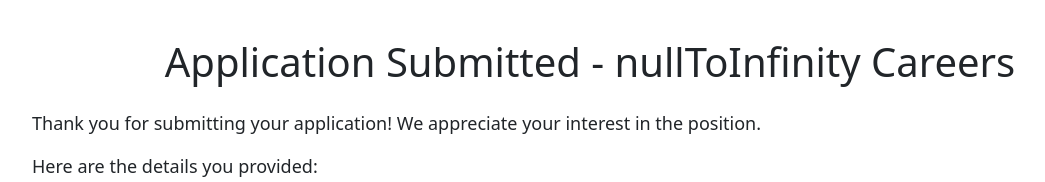
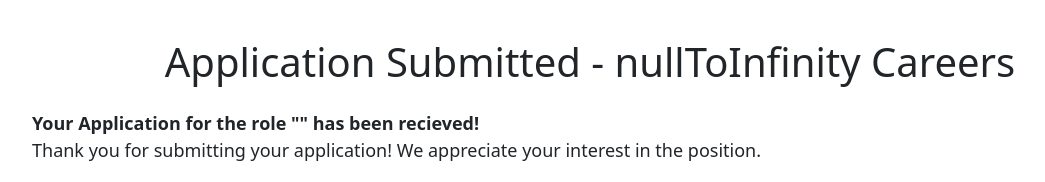
Before and after one commit to abdullahmoosa/careers-website-v2, a Flask app: template templates/application_submitted.html in a window 1280 px wide. Shown: the part 56-238 px from the top of the page, without its empty margins (50-1095 px from the left). Run offline with Flask 3, Linux system fonts and the light colour scheme; the template is opened without the code that fills it, so the values that code supplies are empty.

Commit message:
Added application submission page

```diff
--- a/app.py
+++ b/app.py
@@ -28,7 +28,8 @@
 @app.route('/job/<id>/apply', methods = ['post'])
 def apply_to_job(id):
     data = request.form
-    return render_template('application_submitted.html',application = data)
+    job = load_job_from_db(id)
+    return render_template('application_submitted.html',application = data, job = job)
 
 if __name__ == '__main__':
     app.run(debug=True)
--- a/database.py
+++ b/database.py
@@ -44,7 +44,7 @@
 
         if specific_job:
             print(f"Information for Job with id = {id}")
-            job_data = {
+            job_data =  {
                 "id": specific_job.id,
                 "title": specific_job.title,
                 "location": specific_job.location,
@@ -52,7 +52,7 @@
                 "currency": specific_job.currency,
                 "responsibilities": specific_job.responsibilities,
                 "requirements": specific_job.requirements
-            }
+                        }
             return job_data
         else:
             print(f"Job with id = {id} not found")
--- a/templates/application_submitted.html
+++ b/templates/application_submitted.html
@@ -16,6 +16,9 @@
         p {
             font-size: 18px;
         }
+        b {
+            font-size: 18px;
+        }
     </style>
 </head>
 <body>
@@ -28,6 +31,7 @@
     <div class="container">
         <div class="row mt-4">
             <div>
+                <b>Your Application for the role "{{job['title']}}" has been recieved!</b>
                 <p>Thank you for submitting your application! We appreciate your interest in the position.</p>
                 <p>Here are the details you provided:</p>
                 <ul>
```
